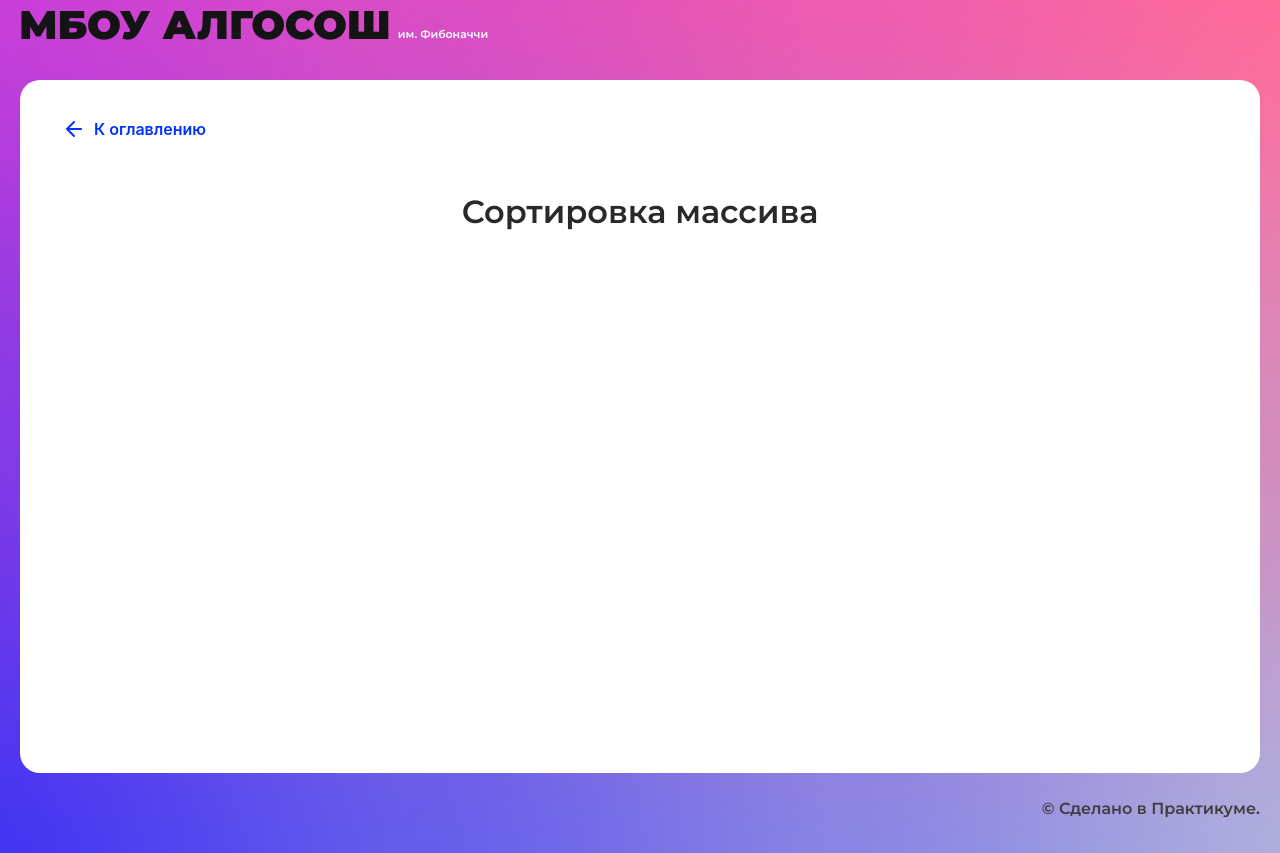
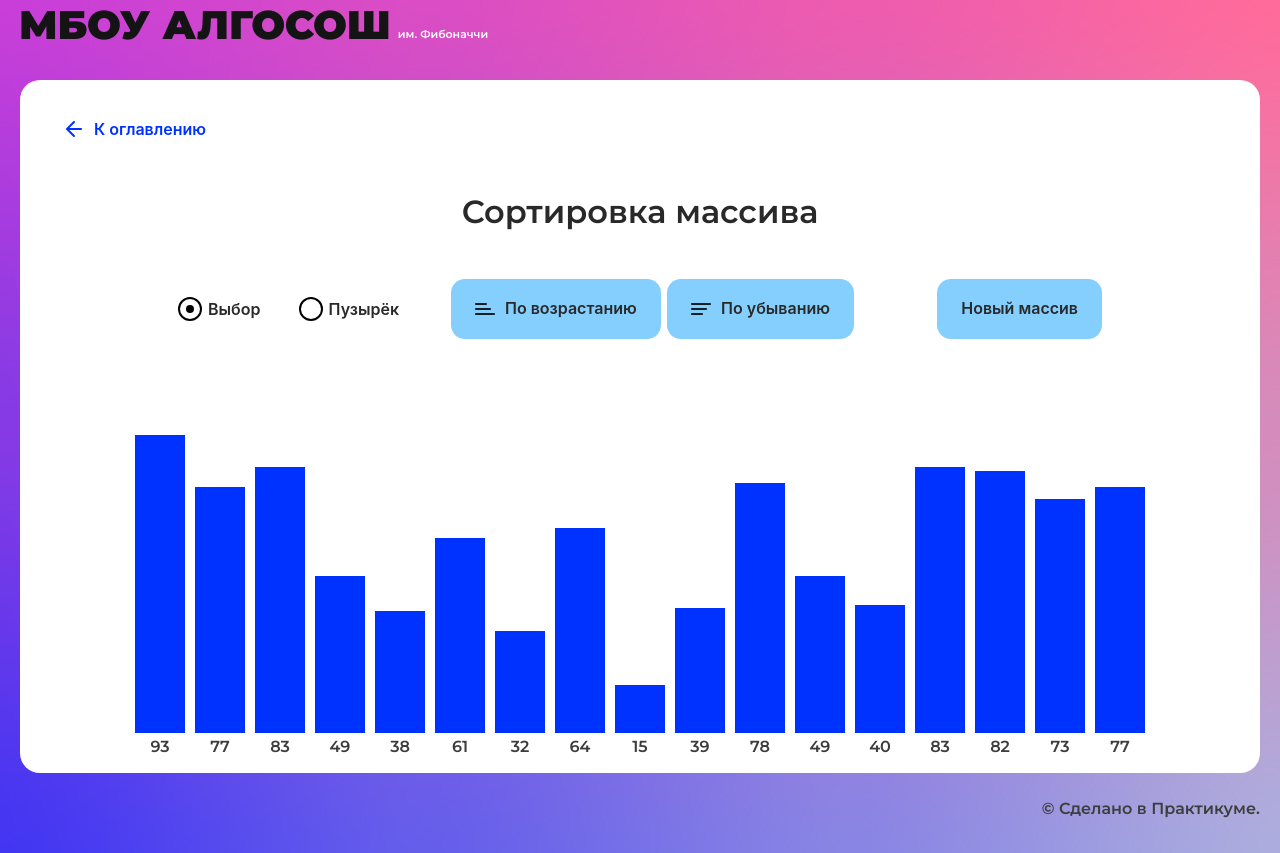
Before and after one commit to mary-an-safronova/algososh, a React (Create React App) app: page /sorting in a window 1280 px wide. Built offline with nearby package versions, Linux system fonts and the light colour scheme.

Commit message:
feat: the layout of the array 'Sorting Page' has been created, the generation of a new array has been implemented

```diff
--- a/src/components/fibonacci-page/fibonacci-page.tsx
+++ b/src/components/fibonacci-page/fibonacci-page.tsx
@@ -5,9 +5,9 @@ import { Input } from "../ui/input/input";
 import { Button } from "../ui/button/button";
 import { Circle } from "../ui/circle/circle";
 import { useState } from "react";
-import { CircleElement } from "../../types/element-states";
+import { CircleElement } from "../../types/types";
 import { useEffect } from "react";
-import { ElementStates } from "../../types/element-states";
+import { ElementStates } from "../../types/types";
 import { SHORT_DELAY_IN_MS } from "../../constants/delays";
 import { updateElementsWithInterval } from "../../utils/utils";
 
--- /dev/null
+++ b/src/components/sorting-page/sorting-page.module.css
@@ -0,0 +1,44 @@
+.sortingWrap {
+    display: flex;
+    justify-content: space-between;
+    align-items: center;
+    gap: 12px;
+    max-width: 924px;
+    width: 100%;
+    margin: auto;
+}
+
+.radioInputWrap {
+    max-width: 221px;
+    width: 100%;
+    display: flex;
+    align-items: center;
+    justify-content: space-between;
+}
+
+.buttonWrap {
+    max-width: 651px;
+    width: 100%;
+    display: flex;
+    align-items: center;
+    justify-content: space-between;
+}
+
+.sortingButtonsWrap {
+    max-width: 403px;
+    width: 100%;
+    display: flex;
+    align-items: center;
+    justify-content: space-between;
+}
+
+.columnArrayWrap {
+    display: flex;
+    justify-content: center;
+    align-items: flex-end;
+    gap: 10px;
+    max-width: 1010px;
+    width: 100%;
+    height: 368px;
+    margin: 48px auto 0;
+}
--- a/src/components/sorting-page/sorting-page.tsx
+++ b/src/components/sorting-page/sorting-page.tsx
@@ -1,10 +1,74 @@
-import React from "react";
+import React, { useState } from "react";
 import { SolutionLayout } from "../ui/solution-layout/solution-layout";
+import sortingPageStyle from './sorting-page.module.css';
+import { RadioInput } from "../ui/radio-input/radio-input";
+import { Button } from "../ui/button/button";
+import { Column } from "../ui/column/column";
+import { Direction } from '../../types/types';
+import { ElementStates, SortingMethod } from "../../types/types";
+import { useEffect } from "react";
 
 export const SortingPage: React.FC = () => {
+
+  const [sortingMethod, setSortingMethod] = useState<SortingMethod>(SortingMethod.Selection);
+  const [sortingDirection, setSortingDirection] = useState();
+  const [columnArray, setColumnArray] = useState<number[]>([]);
+
+  useEffect(() => {
+    setColumnArray(createRandomArr());
+  }, []);
+
+  const createRandomArr = () => {
+    const min = 0;
+    const max = 100;
+    const minLen = 3;
+    const maxLen = 17;
+    const length = Math.floor(Math.random() * (maxLen - minLen + 1)) + minLen;
+    const arr: number[] = [];
+
+    for (let i = 0; i < length; i++) {
+      let num = Math.floor(Math.random() * (max - min + 1));
+      arr.push(num);
+    }
+    return arr;
+  };
+
+  const handleAscending = () => {
+    console.log('handleAscending');
+  }
+
+  const handleDescending = () => {
+    console.log('handleDescending');
+  }
+
+  const handleCreatingNewArr = () => {
+    setColumnArray(createRandomArr());
+  }
+
   return (
     <SolutionLayout title="Сортировка массива">
+      <div className={sortingPageStyle.sortingWrap}>
+        <div className={sortingPageStyle.radioInputWrap}>
+          <RadioInput label='Выбор' value='selection' checked={sortingMethod === SortingMethod.Selection} onChange={() => setSortingMethod(SortingMethod.Selection)} />
+          <RadioInput label='Пузырёк' value='bubble' checked={sortingMethod === SortingMethod.Bubble} onChange={() => setSortingMethod(SortingMethod.Bubble)} />
+        </div>
 
+        <div className={sortingPageStyle.buttonWrap}>
+          <div className={sortingPageStyle.sortingButtonsWrap}>
+            <Button text='По возрастанию' sorting={Direction.Ascending} onClick={handleAscending} />
+            <Button text='По убыванию'  sorting={Direction.Descending} onClick={handleDescending} />
+          </div>
+          <Button text='Новый массив' onClick={handleCreatingNewArr} />
+        </div>
+      </div>
+
+      <div className={sortingPageStyle.columnArrayWrap}>
+        {
+          columnArray.map((column, index) => {
+            return <Column state={ElementStates.Default} index={column} key={index} />
+          })
+        }
+      </div>
     </SolutionLayout>
   );
 };
--- a/src/components/string/string.tsx
+++ b/src/components/string/string.tsx
@@ -5,10 +5,10 @@ import { useState } from "react";
 import { Input } from "../ui/input/input";
 import { Button } from "../ui/button/button";
 import { Circle } from "../ui/circle/circle";
-import { ElementStates } from "../../types/element-states";
+import { ElementStates } from "../../types/types";
 import { DELAY_IN_MS } from "../../constants/delays";
 import { getReversingStringSteps, updateElementsWithInterval } from "../../utils/utils";
-import { CircleElement } from "../../types/element-states";
+import { CircleElement } from "../../types/types";
 import { useEffect } from "react";
 
 export const StringComponent: React.FC = () => {
--- a/src/components/ui/button/button.tsx
+++ b/src/components/ui/button/button.tsx
@@ -3,7 +3,7 @@ import styles from "./button.module.css";
 import loaderIcon from "../../../images/icons/loader.svg";
 import { AscendingIcon } from "../icons/ascending-icon";
 import { DescendingIcon } from "../icons/descending-icon";
-import { Direction } from "../../../types/direction";
+import { Direction } from "../../../types/types";
 
 interface ButtonProps extends React.HTMLProps<HTMLButtonElement> {
   text?: string;
--- a/src/components/ui/circle/circle.tsx
+++ b/src/components/ui/circle/circle.tsx
@@ -1,6 +1,6 @@
 import React from "react";
 import styles from "./circle.module.css";
-import { ElementStates } from "../../../types/element-states";
+import { ElementStates } from "../../../types/types";
 
 interface CircleProps {
   state?: ElementStates;
--- a/src/components/ui/column/column.tsx
+++ b/src/components/ui/column/column.tsx
@@ -1,6 +1,6 @@
 import React from "react";
 import styles from "./column.module.css";
-import { ElementStates } from "../../../types/element-states";
+import { ElementStates } from "../../../types/types";
 
 interface ColumnProps {
   index: number;
--- a/src/types/direction.ts
+++ /dev/null
@@ -1,4 +0,0 @@
-export enum Direction {
-  Ascending = "ascending",
-  Descending = "descending",
-}
--- a/src/types/element-states.ts
+++ /dev/null
@@ -1,10 +0,0 @@
-export enum ElementStates {
-  Default = "default",
-  Changing = "changing",
-  Modified = "modified",
-}
-
-export type CircleElement = {
-  value: string | number;
-  state: ElementStates;
-};
--- /dev/null
+++ b/src/types/types.ts
@@ -0,0 +1,20 @@
+export enum ElementStates {
+    Default = "default",
+    Changing = "changing",
+    Modified = "modified",
+}
+
+export type CircleElement = {
+    value: string | number;
+    state: ElementStates;
+}
+
+export enum Direction {
+    Ascending = "ascending",
+    Descending = "descending",
+}
+
+export enum SortingMethod {
+    Selection = "Выбор",
+    Bubble = "Пузырёк",
+}
--- a/src/utils/utils.ts
+++ b/src/utils/utils.ts
@@ -1,4 +1,4 @@
-import { CircleElement } from "../types/element-states"
+import { CircleElement } from "../types/types"
 
 export const swap = <T>(arr: T[], firstIndex: number, secondIndex: number): void => {
   const temp = arr[firstIndex];
```
